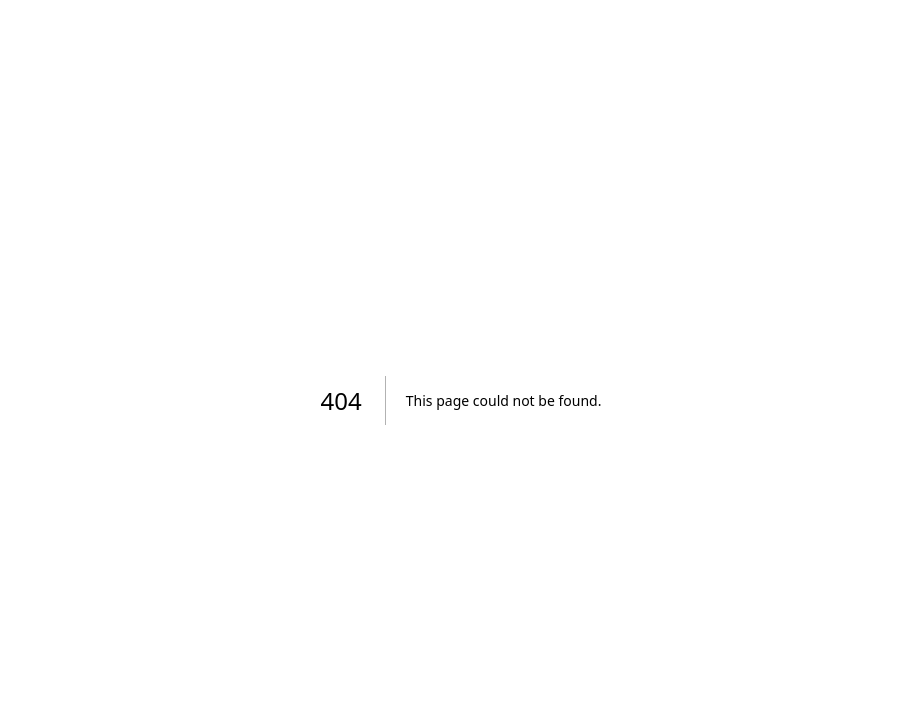
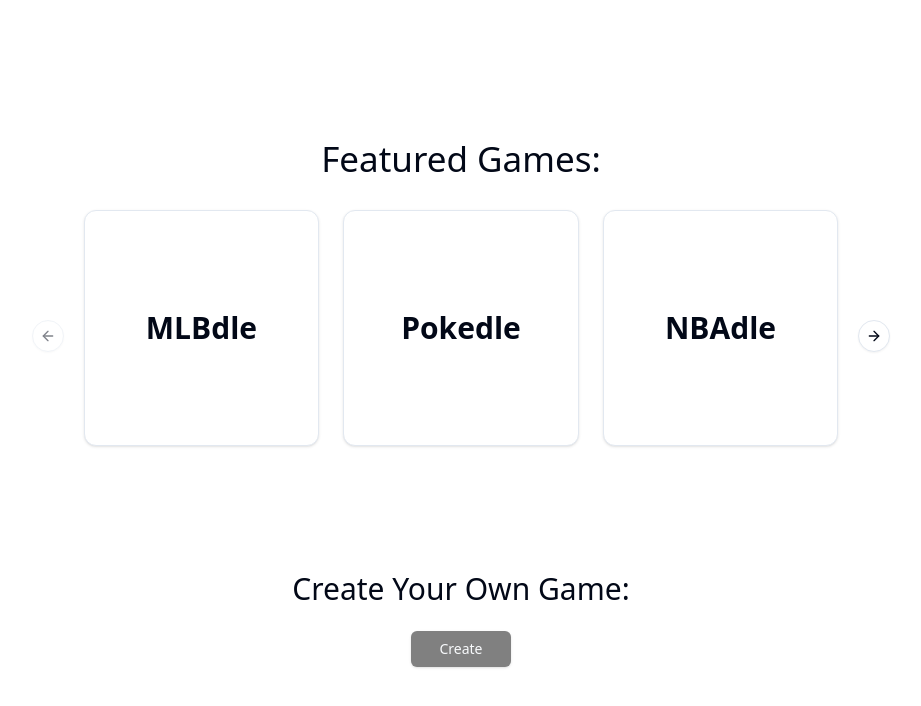
Before and after one commit to brianramirezUF/whatle, a Next.js app: page /home in a window 1280 px wide. Before the commit this address had no page. Shown: the top 706 px of the page, without its empty margins (179-1100 px from the left). Built offline with nearby package versions, Linux system fonts and the light colour scheme.

Commit message:
Add home page

```diff
--- /dev/null
+++ b/src/app/home/page.tsx
@@ -0,0 +1,69 @@
+import { Card, CardContent } from "@/components/ui/card"
+import {
+  Carousel,
+  CarouselContent,
+  CarouselItem,
+  CarouselNext,
+  CarouselPrevious,
+} from "@/components/ui/carousel"
+import { Button } from "@/components/ui/button"
+import "./styles.css";
+
+type Game = {
+  id: string;
+  name: string;
+  icon: string;
+};
+
+export default function Home(){
+  const Games = [
+    {
+      id: "4",
+      name: "MLBdle",
+    },
+    {
+      id: "2",
+      name: "Pokedle",
+    },
+    {
+      id: "3",
+      name: "NBAdle",
+    },
+    {
+      id: "1",
+      name: "Marvelde",
+    },
+  ];
+
+  // call endpoint to receive featured games
+  const featuredGames = Games;
+
+  return(
+      <div className="container">
+        <h1 className="title text-center font-medium">
+            Featured Games:
+        </h1>
+        <Carousel>
+          <CarouselContent className="pb-4">
+          {featuredGames.map((game, index) => (
+            <CarouselItem key={index} className="basis-1/3">
+              <div className="p-1">
+                <Card>
+                  <CardContent className="flex aspect-square items-center justify-center p-6">
+                    <span className="text-3xl font-semibold">{game.name}</span>
+                  </CardContent>
+                </Card>
+              </div>
+            </CarouselItem>
+          ))}
+          </CarouselContent>
+          <CarouselPrevious />
+          <CarouselNext />
+        </Carousel>
+        <h1 className="subtitle text-center font-medium">
+          Create Your Own Game:
+        </h1>
+        <Button className="button w-[100px]">Create</Button>
+      </div>
+  )
+}
--- /dev/null
+++ b/src/app/home/styles.css
@@ -0,0 +1,33 @@
+.container {
+    display: flex;
+    flex-direction: column;
+    justify-content: center;
+    align-items: center;
+    height: 100vh;
+    width: 100vw;
+    max-width: 100%;
+}
+
+.carousel {
+    margin-bottom: 100px;
+}
+
+.card {
+    width: 320;
+    height: 160;
+}
+
+.title {
+    font-size: 35px;
+    margin-bottom: 20px;
+}
+
+.subtitle {
+    font-size: 30px;
+    margin-bottom: 20px;
+    margin-top: 100px;
+}
+
+.button {
+    background-color: grey;
+}
```
